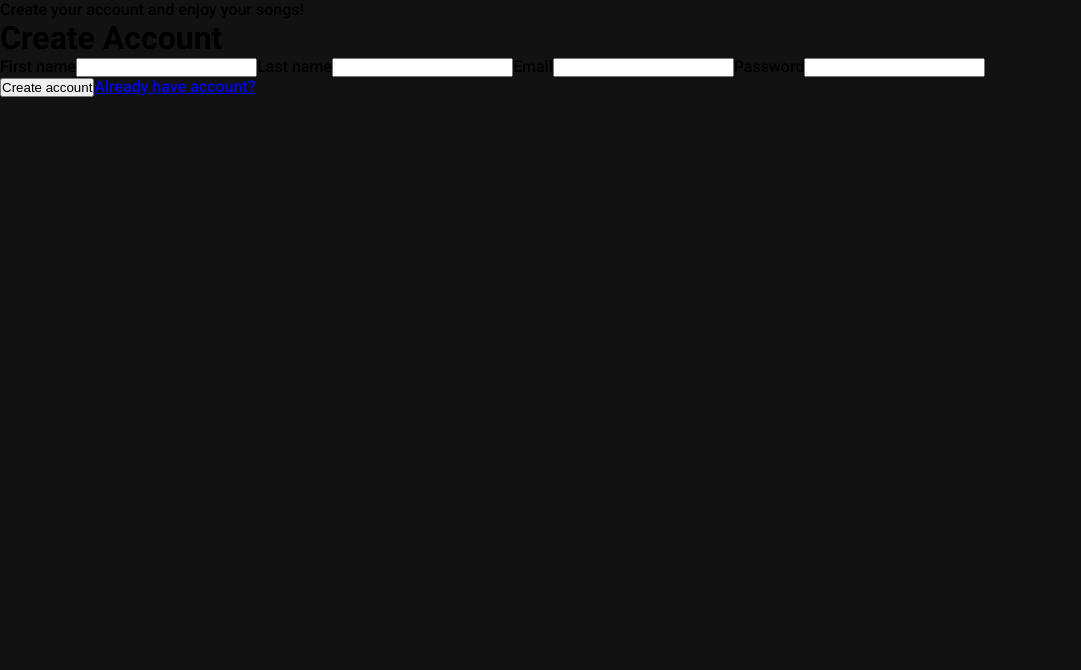
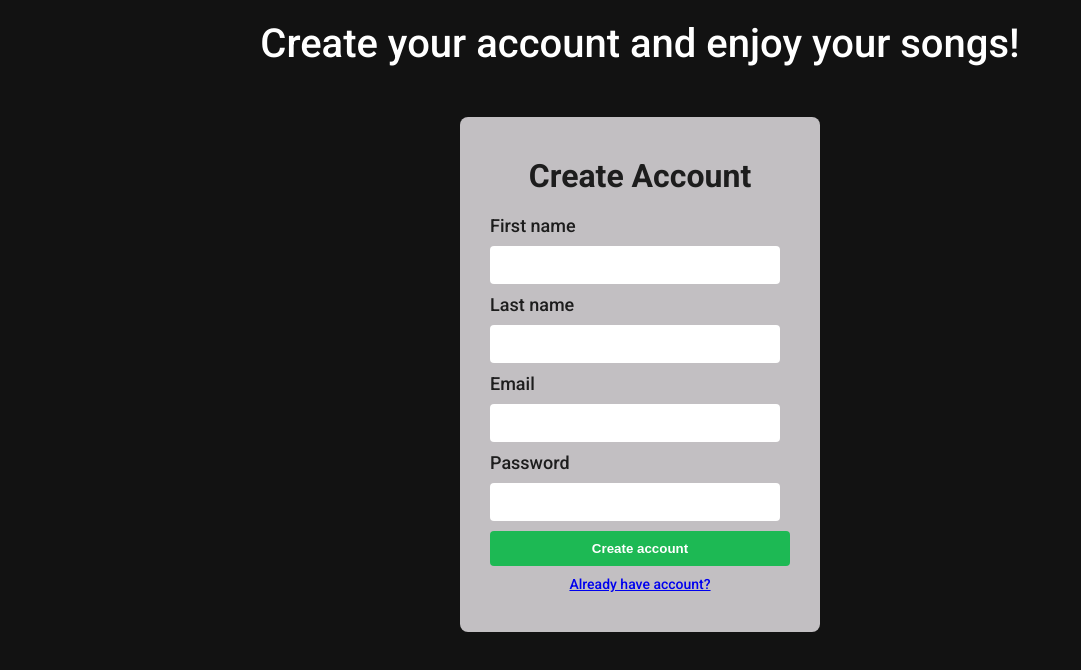
Before and after one commit to ClaytonJosue/spotify_clone, a Next.js app: page /signin in a window 1280 px wide. Shown: the top 670 px of the page, without its empty margins (0-1081 px from the left). Built offline with nearby package versions, Linux system fonts and the light colour scheme.

Commit message:
style: create the signin page

```diff
--- a/src/app/signin/page.tsx
+++ b/src/app/signin/page.tsx
@@ -1,14 +1,17 @@
+"use client";
+
 import SigninForm from "@/components/sign_in/form/SigninForm";
 import React from "react";
 
 import "../global.css";
+import { MainSignIn } from "@/components/sign_in/form/sigin_style";
 
 function SignIn() {
   return (
-    <main>
-      Create your account and enjoy your songs!
+    <MainSignIn>
+      <span>Create your account and enjoy your songs!</span>
       <SigninForm />
-    </main>
+    </MainSignIn>
   );
 }
 
--- a/src/components/sign_in/form/SigninForm.tsx
+++ b/src/components/sign_in/form/SigninForm.tsx
@@ -1,25 +1,28 @@
 import Link from "next/link";
 import React from "react";
+import { FormSignIn } from "./sigin_style";
 
 function SigninForm() {
   return (
-    <form action="">
+    <FormSignIn action="">
+      <div className="box">
         <h1>Create Account</h1>
         <section>
           <label htmlFor="first_name">First name</label>
-        <input type="text" id="first_name" />
+          <input type="text" id="first_name" maxLength={10} required />
           <label htmlFor="last_name">Last name</label>
-        <input type="text" id="last_name" />
+          <input type="text" id="last_name" maxLength={10} required />
           <label htmlFor="email">Email</label>
-        <input type="email" id="email" required />
+          <input type="email" id="email" maxLength={50} required />
           <label htmlFor="password">Password</label>
-        <input type="password" id="password" required />
-        <section>
+          <input type="password" id="password" minLength={6} required />
+          <section className="buttons">
             <button type="submit">Create account</button>
             <Link href={"/signup"}>Already have account?</Link>
           </section>
         </section>
-    </form>
+      </div>
+    </FormSignIn>
   );
 }
 
--- /dev/null
+++ b/src/components/sign_in/form/sigin_style.ts
@@ -0,0 +1,79 @@
+import styled from "styled-components";
+
+export const MainSignIn = styled.main`
+  color: white;
+
+  span {
+    display: block;
+    width: 100%;
+    text-align: center;
+    font-size: 40px;
+    margin: 20px 0;
+  }
+`;
+
+export const FormSignIn = styled.form`
+  display: flex;
+  justify-content: center;
+  align-items: center;
+  flex-direction: column;
+  color: var(--dark_base);
+  margin-top: 50px;
+
+  div.box {
+    width: 300px;
+    background-color: #c2bfc2;
+    padding: 40px 30px;
+    border-radius: 8px;
+
+    h1 {
+      text-align: center;
+      margin-bottom: 20px;
+    }
+
+    label, input{
+    display: block;
+    margin: 10px 0;
+    width: 270px;
+    }
+
+    label {
+      font-size: 18px;
+    }
+
+    input {
+      padding: 10px;
+      font-size: 16px;
+      font-weight: 600;
+      border: none;
+      border-radius: 4px;
+    }
+
+    section.buttons {
+      display: flex;
+      flex-direction: column;
+      align-items: center;
+      gap: 10px;
+
+      button {
+        width: 100%;
+        padding: 10px 0;
+        background-color: var(--primary_green);
+        border: none;
+        border-radius: 4px;
+        color: white;
+        font-weight: 700;
+        cursor: pointer;
+
+        &:hover{
+          background-color:  #1d6414;
+        }
+      }
+
+      a {
+        font-size: 14px;
+      }
+    }
+  }
+
+`;
```
Lines whose indentation alone changed are shown as unchanged.
